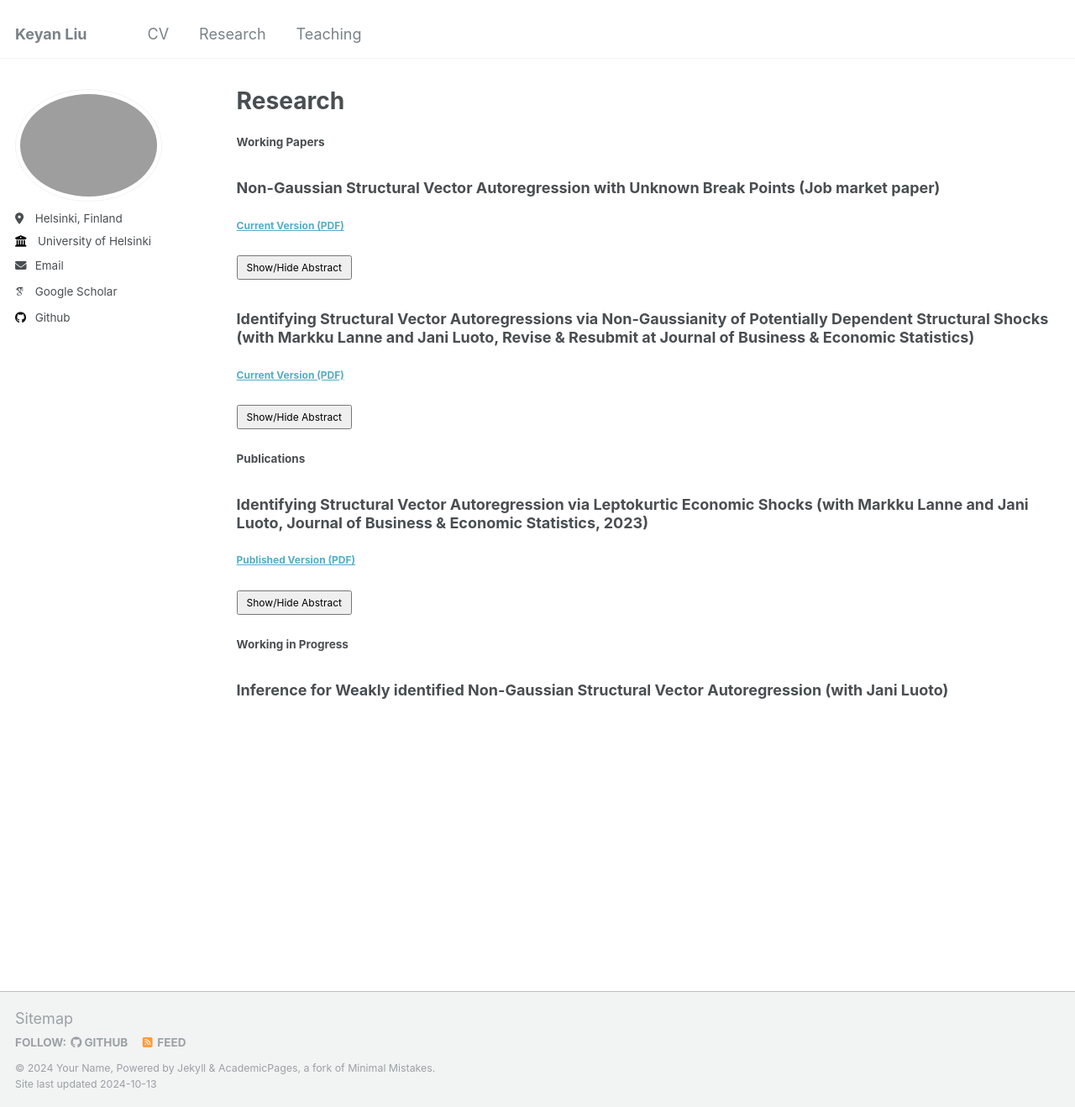
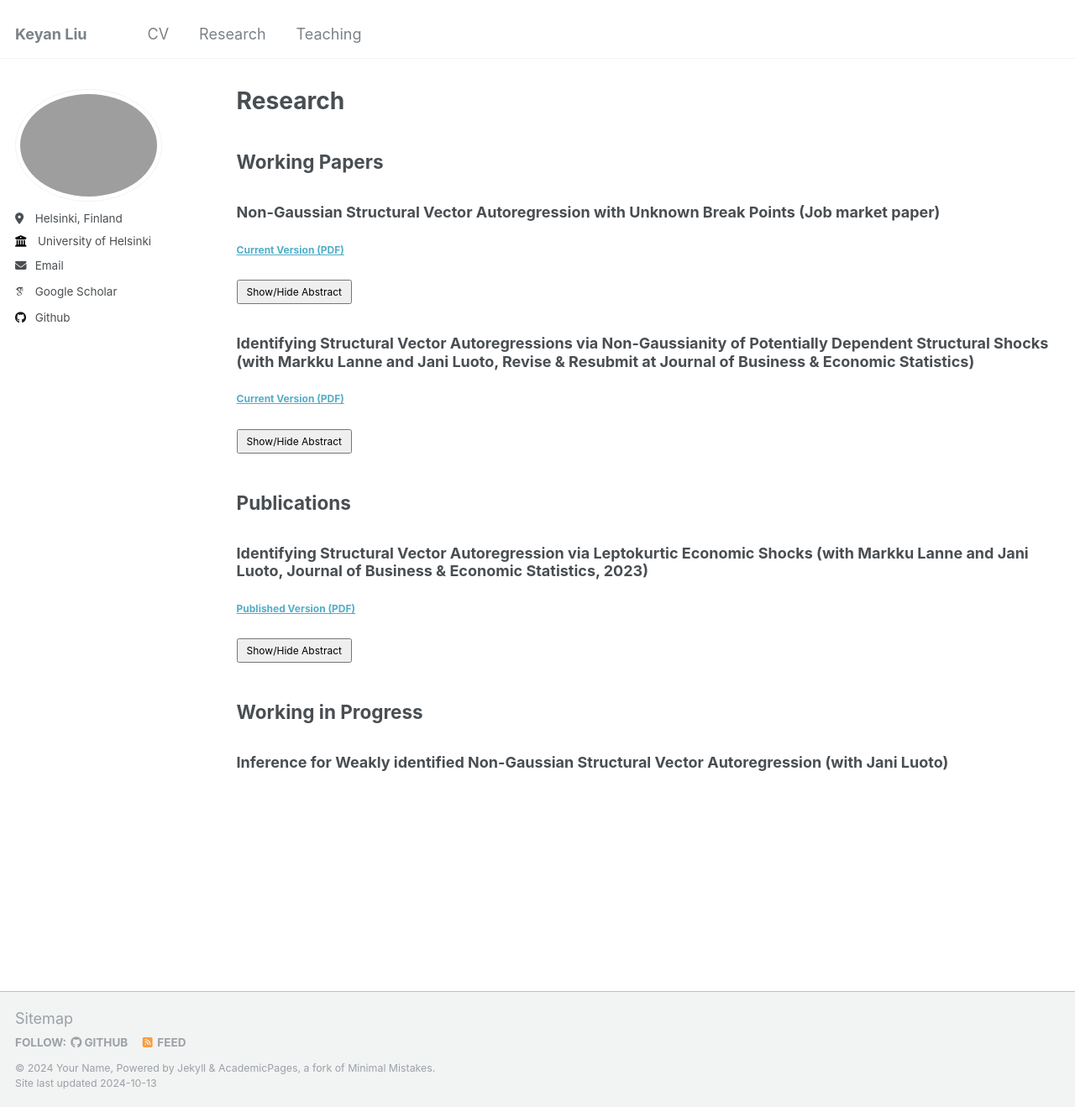
Before and after one commit to keyanliu1/keyanliu1.github.io, a Jekyll site: the page built from _pages/publications.md, in a window 1280 px wide and 1318 px high. Shown: the whole window at 84% size. Built offline with Jekyll 4.4.1, drawn with Linux system fonts in a browser that asks for light colours; some web fonts are replaced.

```diff
--- a/_pages/publications.md
+++ b/_pages/publications.md
@@ -5,7 +5,7 @@ permalink: /publications/
 author_profile: true
 ---
 
-#### Working Papers
+## Working Papers
 
 ### **Non-Gaussian Structural Vector Autoregression with Unknown Break Points (Job market paper)**
 
@@ -25,7 +25,7 @@ author_profile: true
   <p>We show that all shocks in an $n$-dimensional structural vector autoregression (SVAR) are globally identified up to their order and signs if they are orthogonal and either (i) have zero co-skewness and at most one of them is not skewed or (ii) exhibit no excess co-kurtosis and at least $n-1$ of them are leptokurtic. The former case covers SVAR models with errors following dependent volatility processes. Moreover, if the numbers of both skewed and leptokurtic shocks are smaller than $n-1$, the skewed and leptokurtic shocks are globally identified, while the remaining shocks are set identified. To capture the non-Gaussian features of the data, versatile error distributions are needed. We discuss the Bayesian implementation of an SVAR-GARCH model with skewed <i>t</i>-distributed errors, including the assessment of the strength of identification and checking the validity of exogenous instruments potentially used for identification. The methods are illustrated in an empirical application to the oil market.</p>
 </div>
 
-#### Publications
+## Publications
 
 ### **Identifying Structural Vector Autoregression via Leptokurtic Economic Shocks** (with Markku Lanne and Jani Luoto, Journal of Business &amp; Economic Statistics, 2023)
 
@@ -36,7 +36,7 @@ author_profile: true
   <p>We revisit the generalized method of moments (GMM) estimation of the non-Gaussian structural vector autoregressive (SVAR) model. It is shown that in the $n$-dimensional SVAR model, global and local identification of the contemporaneous impact matrix is achieved with as few as $n^2+n(n-1)/2$ suitably selected moment conditions, when at least $n-1$ of the structural errors are all  leptokurtic (or platykurtic). We also relax the potentially problematic assumption of mutually independent structural errors in part of the previous literature to the requirement that the errors be mutually uncorrelated. Moreover, we assume the error term to be only serially uncorrelated, not independent in time, which allows for univariate conditional heteroskedasticity in its components. A small simulation experiment highlights the good properties of the estimator and the proposed moment selection procedure. The use of the methods is illustrated by means of an empirical application to the effect of a tax increase on U.S. gasoline consumption and carbon dioxide emissions.</p>
 </div>
 
-#### Working in Progress
+## Working in Progress
 
 ### **Inference for Weakly identified Non-Gaussian Structural Vector Autoregression** (with Jani Luoto)
 
```
